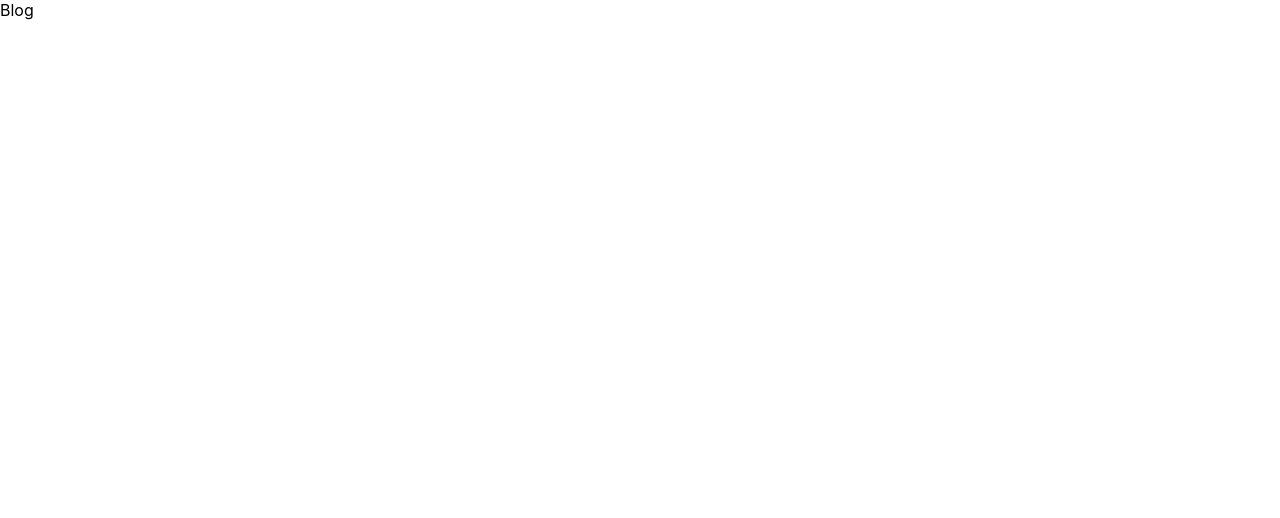
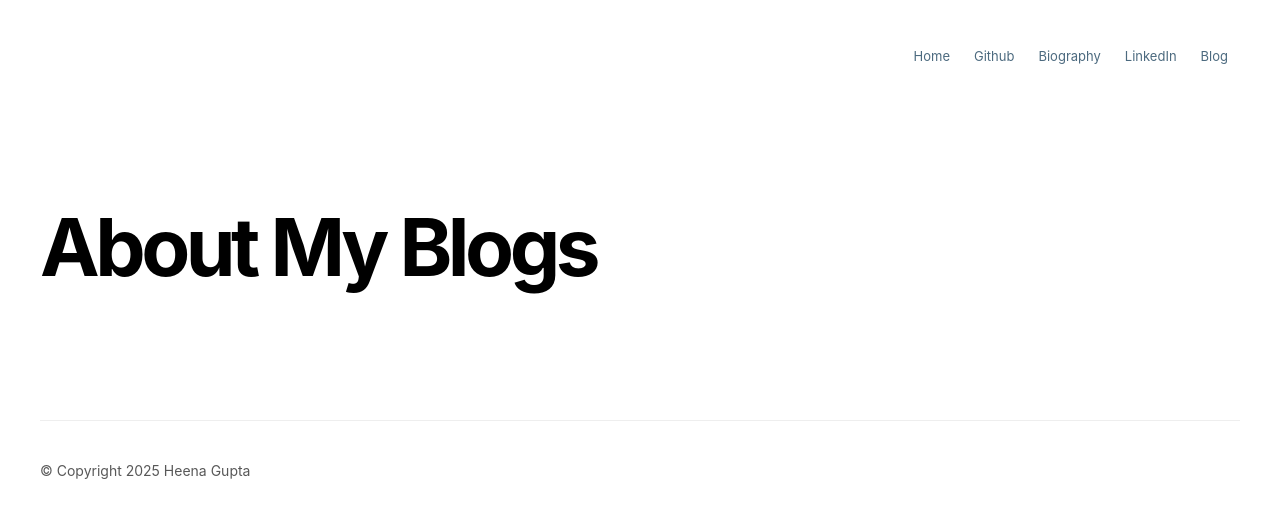
Before and after one commit to Heena-Codes/heena-codes.github.io, a React (Create React App) app: page /blog in a window 1280 px wide. Shown: the top 518 px of the page. Built offline with nearby package versions, Linux system fonts and the light colour scheme.

Commit message:
updated bio

```diff
--- /dev/null
+++ b/src/components/CopyrightFooter.tsx
@@ -0,0 +1,7 @@
+import React from 'react'
+import { StyledFooter } from './styled-components/footer'
+
+
+export const CopyrightFooter = () => {
+    return <StyledFooter>© Copyright 2025 Heena Gupta</StyledFooter>
+}
--- a/src/components/MainHomePageContent.tsx
+++ b/src/components/MainHomePageContent.tsx
@@ -1,6 +1,5 @@
 import React from 'react'
-import { Link } from 'react-router-dom';
-import { StyledH1Header, StyledH2Header, StyledHeader, StyledImageSpan, StyledWrapper } from './styled-components/toolbar';
+import { StyledH1Header, StyledH2Header, StyledImageSpan, StyledWrapper } from './styled-components/toolbar';
 import { Image } from './core/Image';
 import { StyledImageLink } from './styled-components/route';
 
@@ -20,10 +19,10 @@ export const MainHomePageContent = () => {
     const aboutMeDetails: MainPageContent[] = [{
         text: 'Heena Gupta is a '
     }, {
-        text: 'Software Engineer ',
+        text: 'Software Engineer',
         link: 'https://www.linkedin.com/in/heena-gupta-a183ba99/'
     }, {
-       text: 'and leader currently working at '
+       text: 'and leader currently working at'
     }, {
         text: 'Expedia Group ',
         link: 'https://www.expedia.com/'
@@ -32,11 +31,11 @@ export const MainHomePageContent = () => {
     }, {
         text: 'With +10 years of experience and +5 years at Expedia Group, she is passionate about Web, Performance and Quality.'
     }, {
-        text: 'She is reachable on '
+        text: 'She is reachable on'
     }, {
-        text: 'LinkedIn, ',
+        text: 'LinkedIn',
         link: 'https://www.linkedin.com/in/heena-gupta-a183ba99/'
-    }, {
+    }, { text: ' and' }, {
         text: 'Medium. ',
         link: 'https://medium.com/@heena_gupta_93'
     }, {
@@ -53,7 +52,7 @@ export const MainHomePageContent = () => {
             aboutMeDetails.map(aboutMeItem => aboutMeItem.link ? <StyledImageLink to={aboutMeItem.link}>{aboutMeItem.text}</StyledImageLink> : <StyledImageSpan>{aboutMeItem.text} </StyledImageSpan>)
             }
         </div>
-        <StyledWrapper>
+        <StyledWrapper style={{ width: '40%', justifyContent: 'flex-end'}}>
         <Image
   src="https://media.licdn.com/dms/image/v2/D5603AQFOoWk_mi9DrA/profile-displayphoto-shrink_400_400/profile-displayphoto-shrink_400_400/0/1719421504087?e=1763596800&v=beta&t=zWpHjbYmtG3vI3z92S1KGNy2NRQlWIOuh-amMTmSUhA"
   alt="Heena Gupta"
--- a/src/components/Toolbar.tsx
+++ b/src/components/Toolbar.tsx
@@ -1,6 +1,6 @@
 import React from 'react'
 import { GithubProfile } from '../routes/Github'
-import { PressProfile } from '../routes/Press'
+import { HomeProfile, PressProfile } from '../routes/Press'
 import { BlogProfile } from '../routes/Blog'
 import { BiographyProfile } from '../routes/Biography'
 import { LinkedInProfile } from '../routes/LinkedIn'
@@ -8,8 +8,9 @@ import { StyledLinks } from './styled-components/toolbar'
 
 export const Toolbar = () => {
     return <StyledLinks>
+        <HomeProfile />
         <GithubProfile />
-        <PressProfile />
+        {/* TBD <PressProfile /> */}
         <BiographyProfile />
         <LinkedInProfile />
         <BlogProfile />
--- /dev/null
+++ b/src/components/styled-components/footer.tsx
@@ -0,0 +1,9 @@
+import styled from 'styled-components';
+export const StyledFooter = styled.div`
+    color: #585858;
+    font-size: 14px;
+    line-height: 1.5;
+    display: block;
+        box-shadow: inset 0 1px 0 #eee;
+    padding: 40px 0 0 0;
+`;
--- a/src/components/styled-components/route.tsx
+++ b/src/components/styled-components/route.tsx
@@ -5,7 +5,7 @@ export const StyledLink = styled(Link)`
     top: 8px;
     right: 6px;
     padding: 8px 12px;
-    color: #D9E3EA;
+    color: rgb(76, 106, 127);
     font-size: 13px;
     /* font-weight: bold; */
     line-height: 1.35;
--- a/src/components/styled-components/toolbar.tsx
+++ b/src/components/styled-components/toolbar.tsx
@@ -3,6 +3,10 @@ export const StyledHeader = styled.div`
   padding: 40px;
   color: white
 `;
+
+export const StyledSpacingDiv = styled.div`
+    padding: 40px;
+`
 
 export const StyledH1Header = styled.h1`
 font-size: 5rem;
@@ -38,7 +42,7 @@ export const StyledAnchor = styled.a`
 top: 8px;
 right: 6px;
 padding: 8px 12px;
-color: #D9E3EA;
+color:rgb(76, 106, 127);
 font-size: 13px;
 line-height: 1.35;
 border-radius: 3px;
--- a/src/page/Biography.tsx
+++ b/src/page/Biography.tsx
@@ -1,5 +1,24 @@
 import React from 'react'
+import { Toolbar } from '../components/Toolbar'
+import { MainHomePageContent } from '../components/MainHomePageContent'
+import { StyledH1Header, StyledHeader, StyledSpacingDiv } from '../components/styled-components/toolbar'
+import { CopyrightFooter } from '../components/CopyrightFooter'
+import { AboutMe } from '../components/AboutMe'
 
 export const Biography = () => {
-    return <div>Biography</div>
+    return  <>
+    <StyledHeader>
+      <Toolbar />
+    </StyledHeader>
+    <StyledSpacingDiv>
+        <StyledH1Header>
+            About Heena Gupta
+        </StyledH1Header>
+        <AboutMe />
+    </StyledSpacingDiv>
+    <StyledSpacingDiv>
+        <CopyrightFooter />
+    </StyledSpacingDiv>
+
+    </>
 }
--- a/src/page/Blog.tsx
+++ b/src/page/Blog.tsx
@@ -1,5 +1,21 @@
 import React from 'react'
+import { StyledH1Header, StyledHeader, StyledSpacingDiv } from '../components/styled-components/toolbar'
+import { Toolbar } from '../components/Toolbar'
+import { CopyrightFooter } from '../components/CopyrightFooter'
 
 export const Blog = () => {
-    return <div>Blog</div>
+    return <>
+    <StyledHeader>
+      <Toolbar />
+    </StyledHeader>
+    <StyledSpacingDiv>
+        <StyledH1Header>
+            About My Blogs
+        </StyledH1Header>
+    </StyledSpacingDiv>
+    <StyledSpacingDiv>
+        <CopyrightFooter />
+    </StyledSpacingDiv>
+
+    </>
 }
--- a/src/page/Home.tsx
+++ b/src/page/Home.tsx
@@ -1,18 +1,16 @@
 import React from 'react'
 import { Toolbar } from '../components/Toolbar'
 import { MainHomePageContent } from '../components/MainHomePageContent'
-import { DefaultTheme } from 'styled-components'
 import { StyledHeader } from '../components/styled-components/toolbar'
+import { CopyrightFooter } from '../components/CopyrightFooter'
 
-// const mainStyle = (theme: DefaultTheme) => ({
-//     backgroundColor: (theme) = theme.black
-// })
 export const Home = () => {
     return <>
     <StyledHeader style={{backgroundColor: "black"}}>
       <Toolbar />
      <MainHomePageContent />
     </StyledHeader>
+    <CopyrightFooter />
 
     </>
 }
--- a/src/routes/Press.tsx
+++ b/src/routes/Press.tsx
@@ -4,3 +4,7 @@ import { StyledLink } from '../components/styled-components/route'
 export const PressProfile = () => {
     return <StyledLink to="/press">Press</StyledLink>
 }
+
+export const HomeProfile = () => {
+    return <StyledLink to='/'>Home</StyledLink>
+}
```
Also changed, not shown: src/components/AboutMe.tsx (added, +18 -0 lines).
